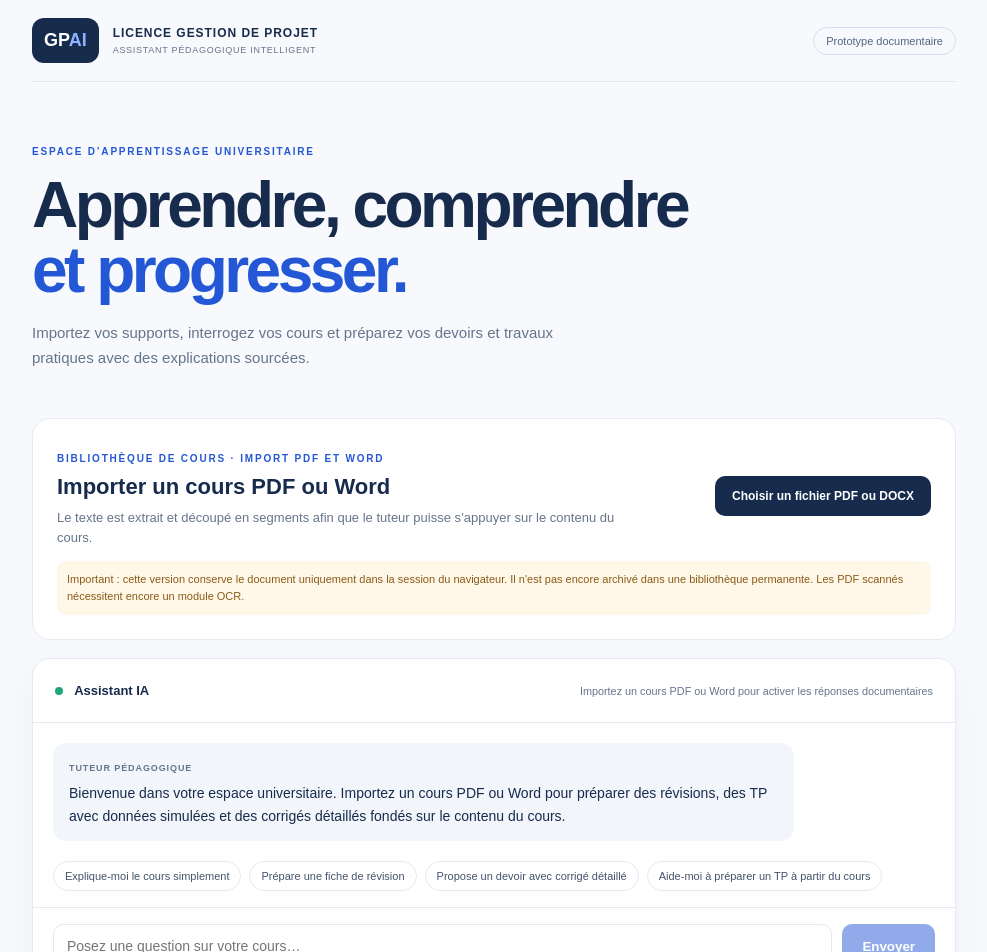
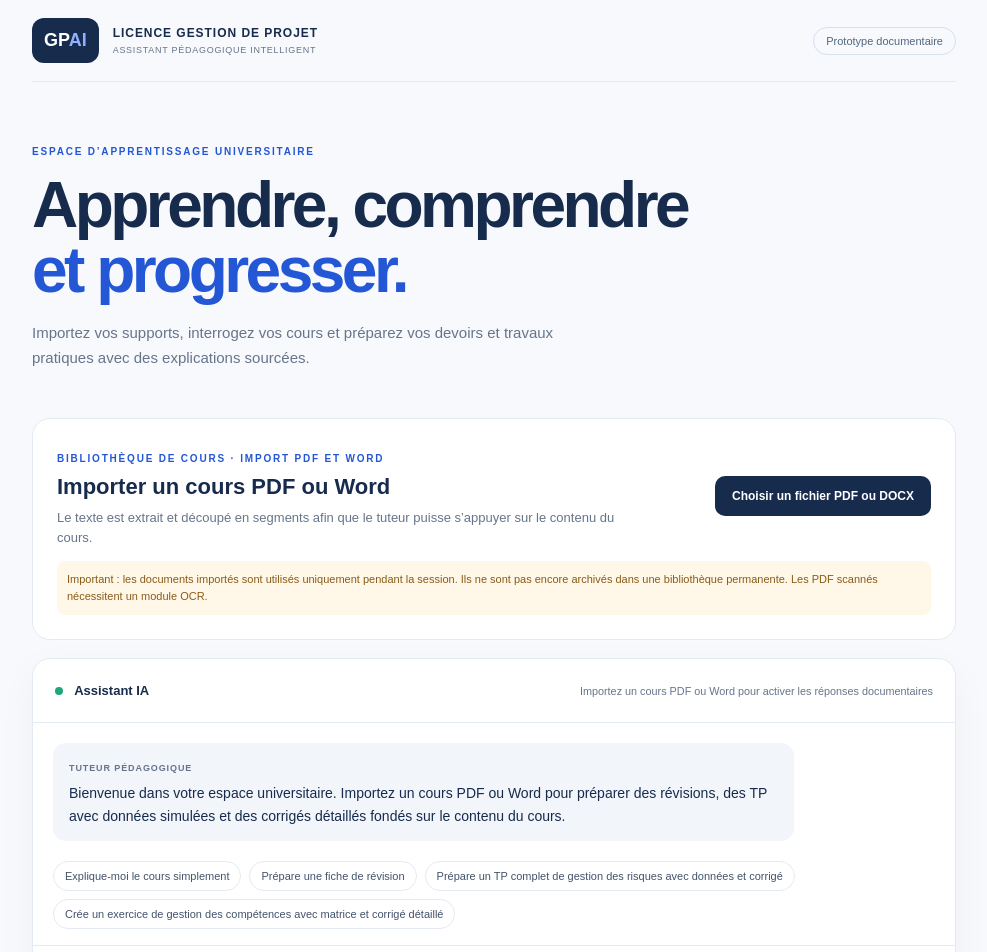
Before and after one commit to djama77/gestion-projet-ai, a Next.js app: page / in a window 1280 px wide. Shown: the top 952 px of the page, without its empty margins (146-1133 px from the left). Built offline with nearby package versions, Linux system fonts and the light colour scheme.

Commit message:
Clarify session-only document handling and add TP prompts

```diff
--- a/src/app/page.tsx
+++ b/src/app/page.tsx
@@ -9,8 +9,8 @@ type ImportedDocument = { name: string; pageCount: number; extractedPages: numbe
 const suggestions = [
   "Explique-moi le cours simplement",
   "Prépare une fiche de révision",
-  "Propose un devoir avec corrigé détaillé",
-  "Aide-moi à préparer un TP à partir du cours"
+  "Prépare un TP complet de gestion des risques avec données et corrigé",
+  "Crée un exercice de gestion des compétences avec matrice et corrigé détaillé"
 ];
 
 export default function Home() {
@@ -112,11 +112,11 @@ export default function Home() {
       </label>
       {document && <div className="document-status">
         <strong>{document.name}</strong>
-        <span>{document.pageCount} pages · {document.extractedPages} pages avec texte · {document.characterCount.toLocaleString("fr-FR")} caractères extraits</span>
+        <span>{document.pageCount ? document.pageCount + " pages · " : ""}{document.extractedPages} segments avec texte · {document.characterCount.toLocaleString("fr-FR")} caractères extraits</span>
         <span className={document.ocrRequired ? "warning-text" : "success-text"}>{document.ocrRequired ? "OCR nécessaire pour certaines pages" : "Extraction du texte réussie"}</span>
       </div>}
       {notice && <p className="notice">{notice}</p>}
-      <p className="storage-note">Important : cette version conserve le document uniquement dans la session du navigateur. Il n&apos;est pas encore archivé dans une bibliothèque permanente. Les PDF scannés nécessitent encore un module OCR.</p>
+      <p className="storage-note">Important : les documents importés sont utilisés uniquement pendant la session. Ils ne sont pas encore archivés dans une bibliothèque permanente. Les PDF scannés nécessitent un module OCR.</p>
     </section>
 
     <section className="chat-card">
```
